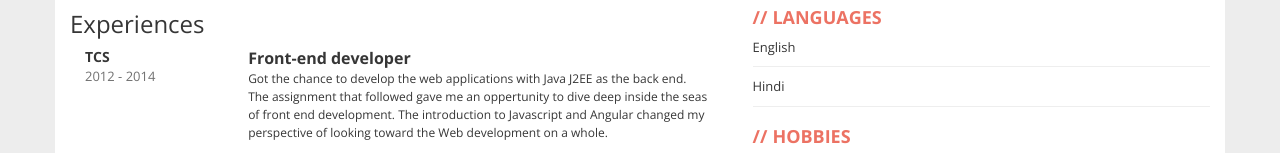
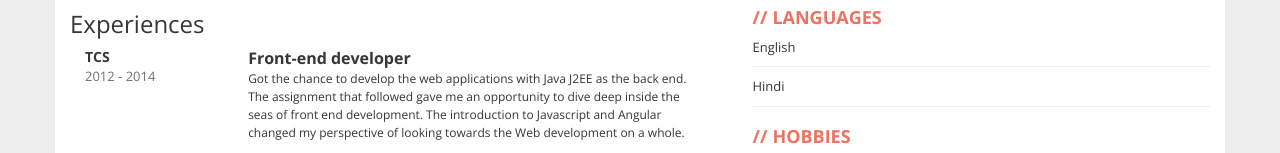
Before and after one commit to koustubh89/Resume2, a website: page index.html in a window 1280 px wide. Shown: the part 799-952 px from the top of the page. Drawn offline with nearby package versions, Linux system fonts and the light colour scheme; files that its build step writes are made by us from their sources.

Commit message:
Changing some text

```diff
--- a/views/main.html
+++ b/views/main.html
@@ -58,7 +58,7 @@
 				  </div>
 				  <div class="col-xs-9">
 					<div class="profession">Front-end developer</div>
-					<div class="description">Got the chance to develop the web applications with Java J2EE as the back end. The assignment that followed gave me an oppertunity to dive deep inside the seas of front end development. The introduction to Javascript and Angular changed my perspective of looking toward the Web development on a whole.</div>
+					<div class="description">Got the chance to develop the web applications with Java J2EE as the back end. The assignment that followed gave me an opportunity to dive deep inside the seas of front end development. The introduction to Javascript and Angular changed my perspective of looking towards the Web development on a whole.</div>
 
 				  </div>
 				</div>
```
